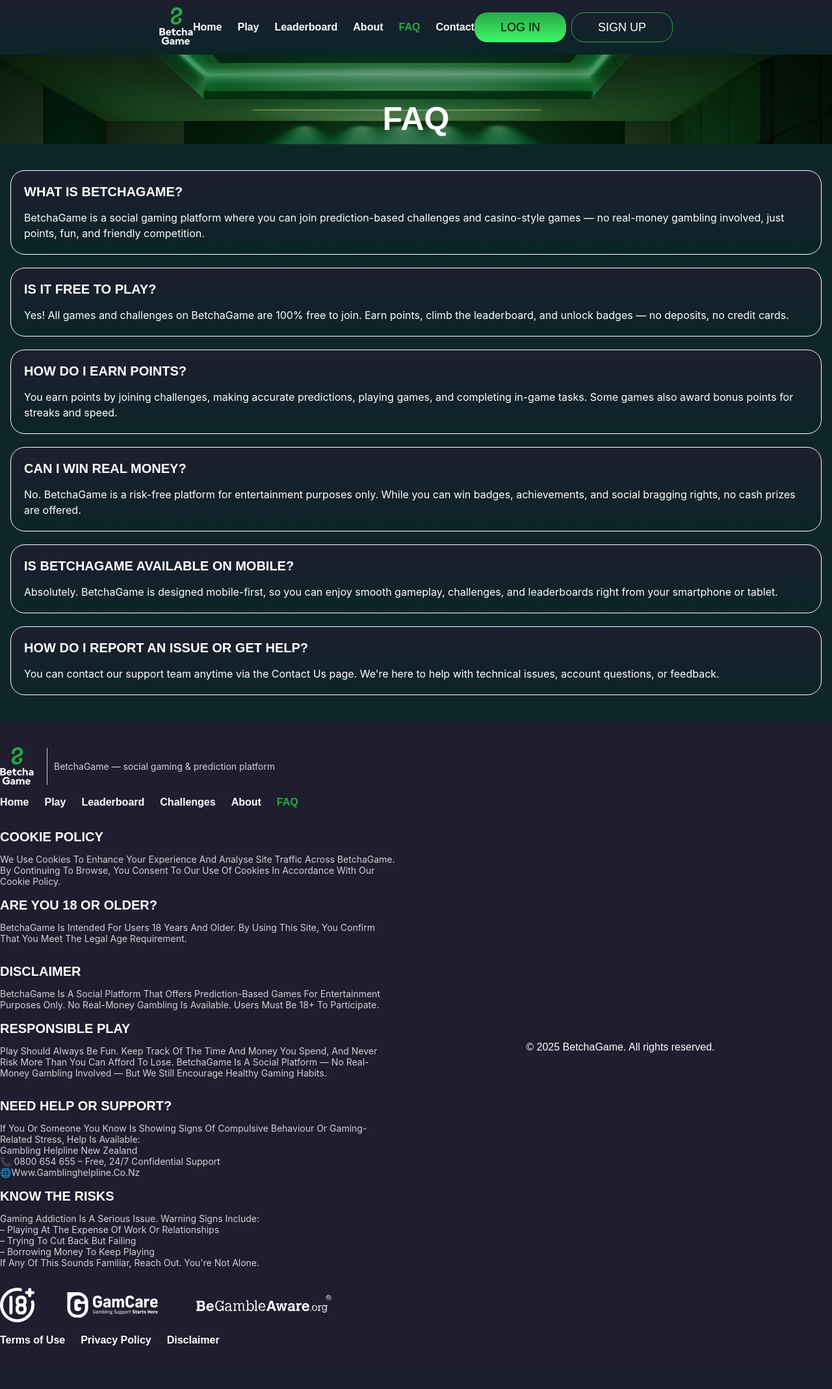
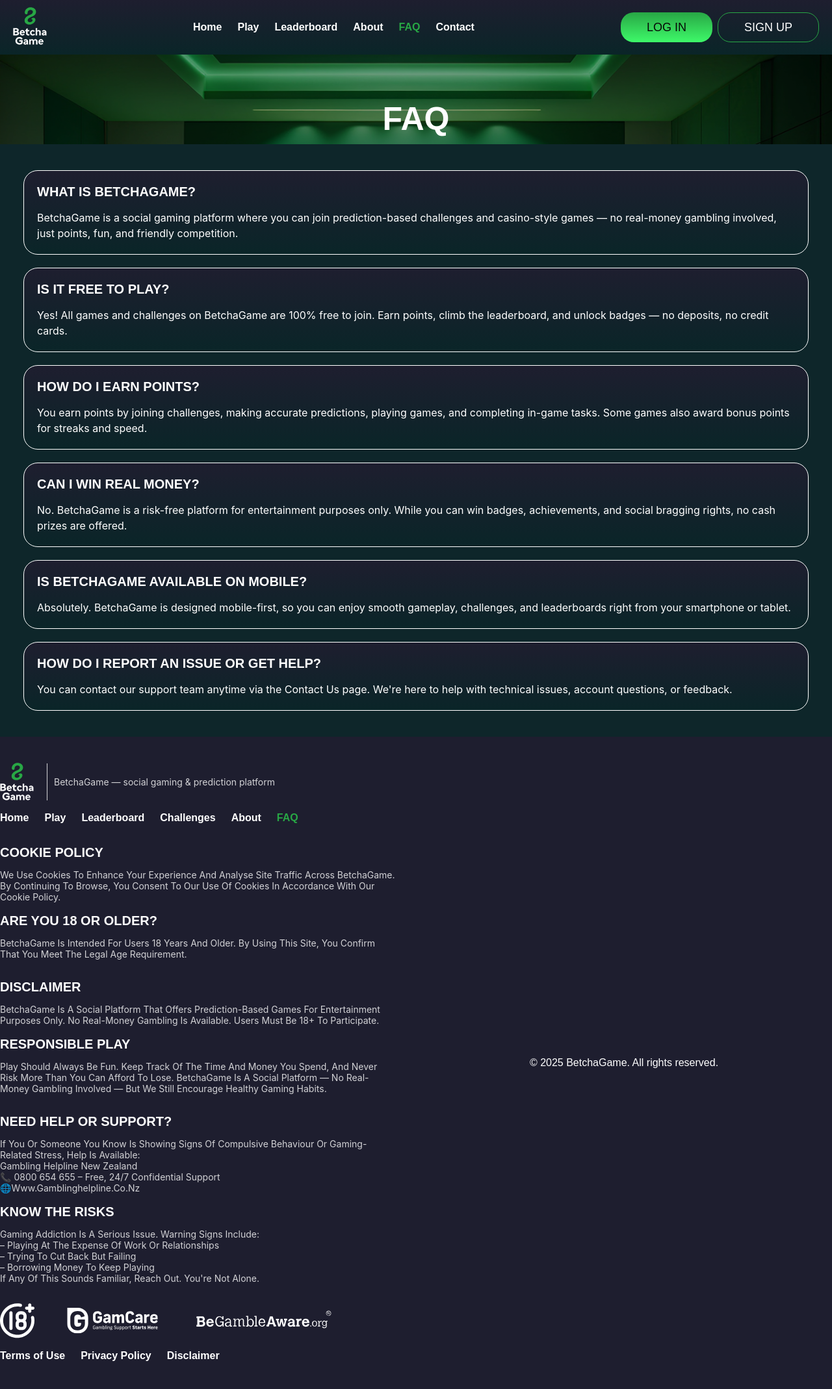
Before and after one commit to shakurovoleg42/betchagameNZ, a PHP site: page /faq.html in a window 1280 px wide. Shown: the whole page at 65% size. Before the commit the page ends 2071 px from the top, so only its background shows below. Run offline with PHP 8.4, Linux system fonts and the light colour scheme.

Commit message:
fix container style

```diff
--- a/css/betchagame-faq.css
+++ b/css/betchagame-faq.css
@@ -49,7 +49,7 @@ body {
   overflow-x: hidden;
 }
 
-.betchagame-container {
+.container {
   max-width: 1240px;
   width: 100%;
 }
```
